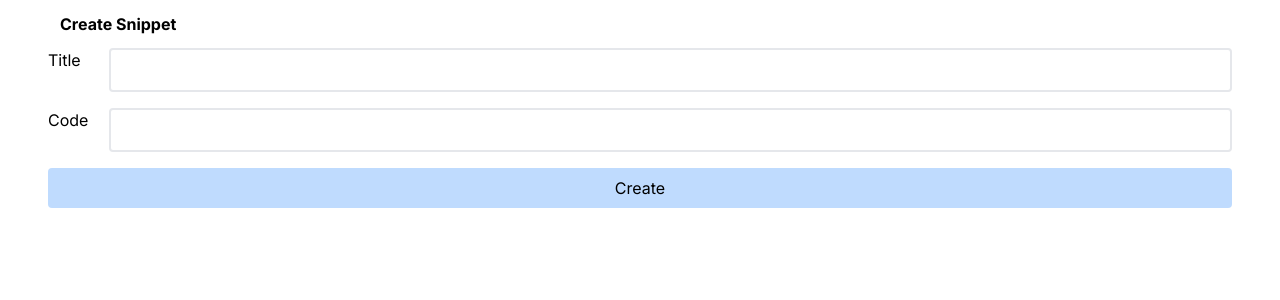
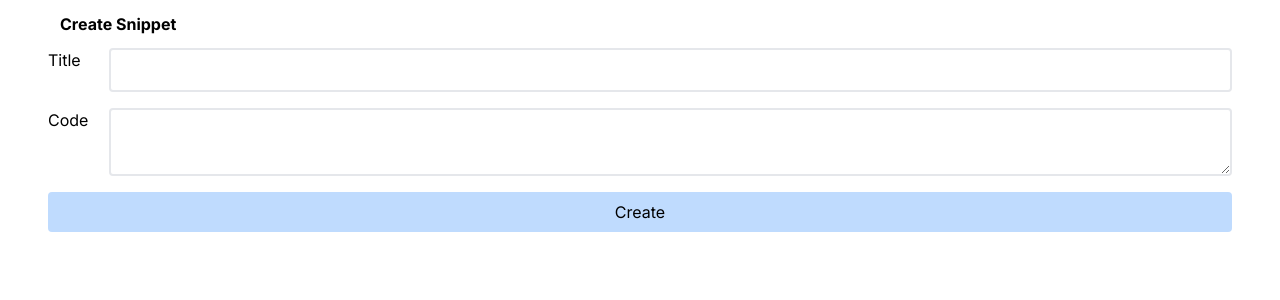
Before and after one commit to subdit/snippets, a Next.js app in the folder snippet-app/: page /snippets/new in a window 1280 px wide. Shown: the top 300 px of the page. Built offline with nearby package versions, Linux system fonts and the light colour scheme.

Commit message:
create Server Action, user input valid, create new record to db, and redirect to route back to home page

```diff
--- a/snippet-app/src/app/snippets/new/page.tsx
+++ b/snippet-app/src/app/snippets/new/page.tsx
@@ -1,4 +1,27 @@
+import { redirect } from 'next/navigation';
+import { db } from '@/app/db';
+
 export default function SnippetCreatePage() {
+  async function createSnippet(formData: FormData) {
+    // Server Action
+    'use server';
+
+    // Check the user's imputs and make sure they're valid
+    const title = formData.get('title') as string;
+    const code = formData.get('code') as string;
+
+    // Create new record in the database
+    await db.snippet.create({
+      data: {
+        title,
+        code
+      }
+    });
+
+    // Redirect to Home page to "Home Page"to list out all the record
+    redirect('/');
+  }
+
   return (
     <form>
       <h3 className='font-bold m-3'>Create Snippet</h3>
@@ -17,7 +40,7 @@ export default function SnippetCreatePage() {
           <label className='w-12' htmlFor='code'>
             Code
           </label>
-          <input
+          <textarea
             name='code'
             className='border-2 rounded p-2 w-full'
             id='code'
```
